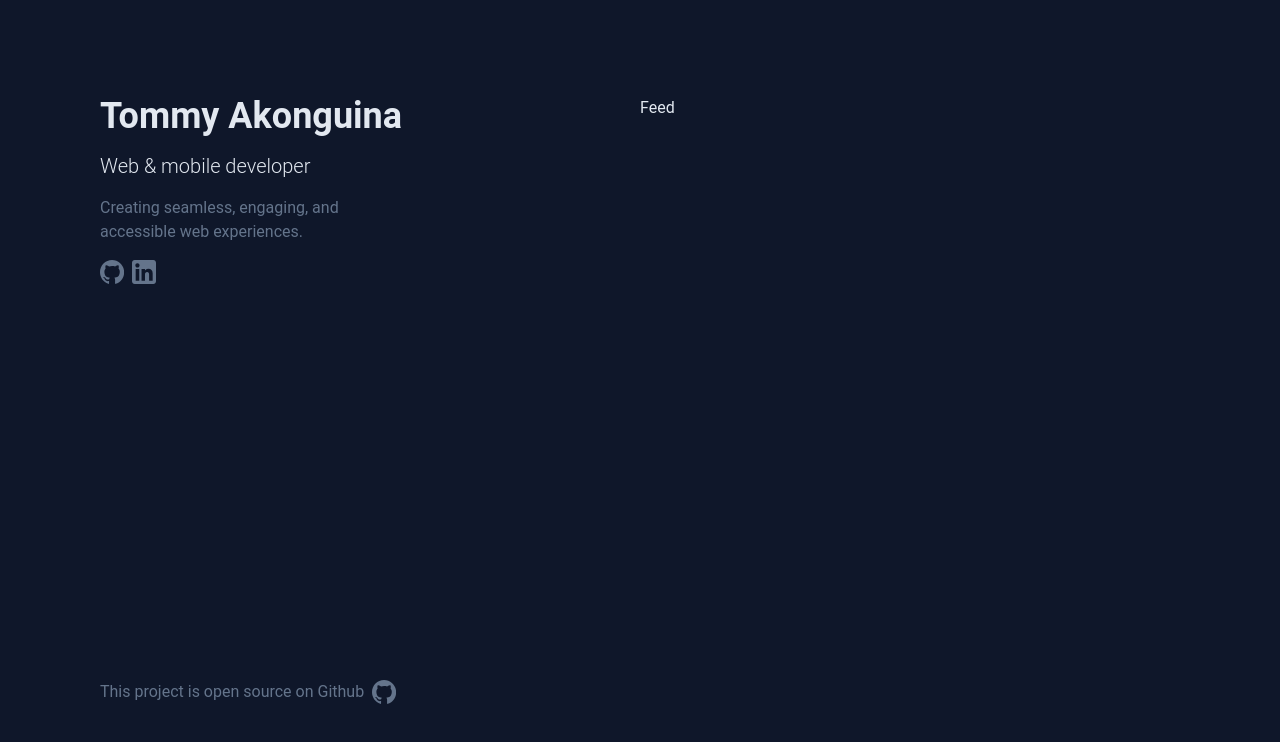
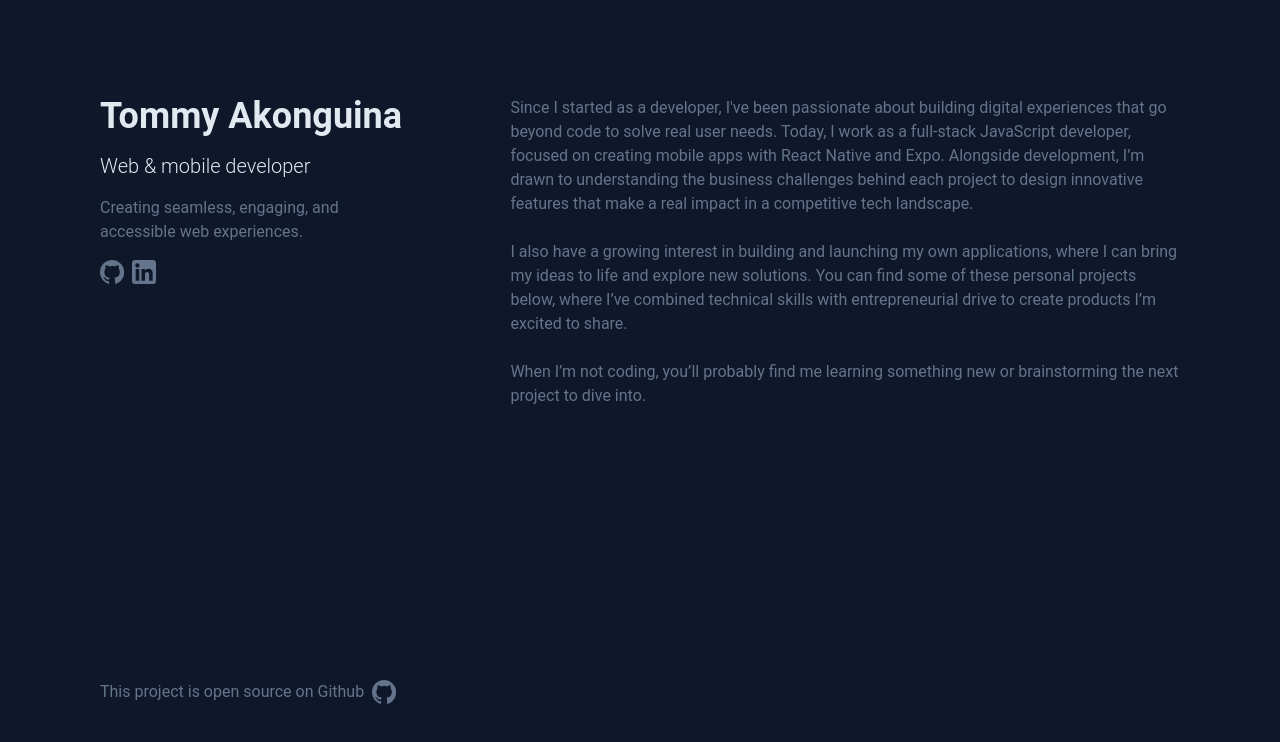
Before and after one commit to takonguina/personal-website, a Next.js app: page / in a window 1280 px wide. Shown: the top 742 px of the page. Built offline with nearby package versions, Linux system fonts and the light colour scheme.

Commit message:
description site

```diff
--- a/src/components/feed.tsx
+++ b/src/components/feed.tsx
@@ -1,3 +1,21 @@
 export default function Feed() {
-  return <div className="lg:my-24 lg:w-1/2">Feed</div>;
+  return (
+    <div className="lg:my-24 flex-1 text-primary">
+      Since I started as a developer, I've been passionate about building
+      digital experiences that go beyond code to solve real user needs. Today, I
+      work as a full-stack JavaScript developer, focused on creating mobile apps
+      with React Native and Expo. Alongside development, I’m drawn to
+      understanding the business challenges behind each project to design
+      innovative features that make a real impact in a competitive tech
+      landscape. <br />
+      <br />I also have a growing interest in building and launching my own
+      applications, where I can bring my ideas to life and explore new
+      solutions. You can find some of these personal projects below, where I’ve
+      combined technical skills with entrepreneurial drive to create products
+      I’m excited to share. <br />
+      <br />
+      When I’m not coding, you’ll probably find me learning something new or
+      brainstorming the next project to dive into.
+    </div>
+  );
 }
--- a/src/components/header.tsx
+++ b/src/components/header.tsx
@@ -14,7 +14,7 @@ const logos = [
 
 export default function Header() {
   return (
-    <header className="lg:sticky top-24 lg:h-[calc(100vh-12rem)] h-auto w-full lg:w-1/2 flex flex-col justify-between my-12">
+    <header className="lg:sticky top-24 lg:h-[calc(100vh-12rem)] h-auto w-full lg:w-[38%] flex flex-col justify-between my-12">
       <div className="flex flex-col gap-4">
         <h1 className="text-3xl md:text-4xl font-bold">Tommy Akonguina</h1>
         <p className="text-lg md:text-xl font-light">Web & mobile developer</p>
```
